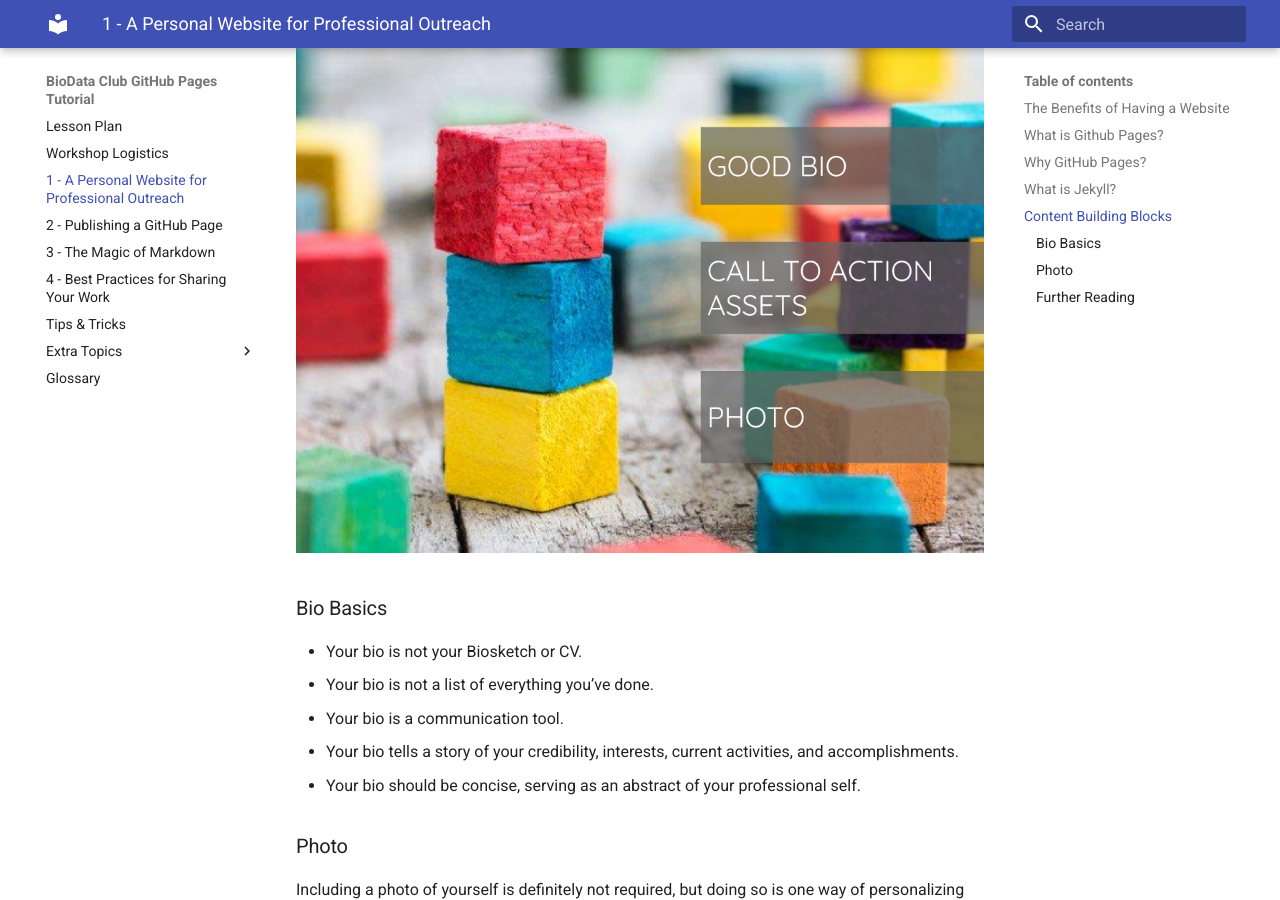
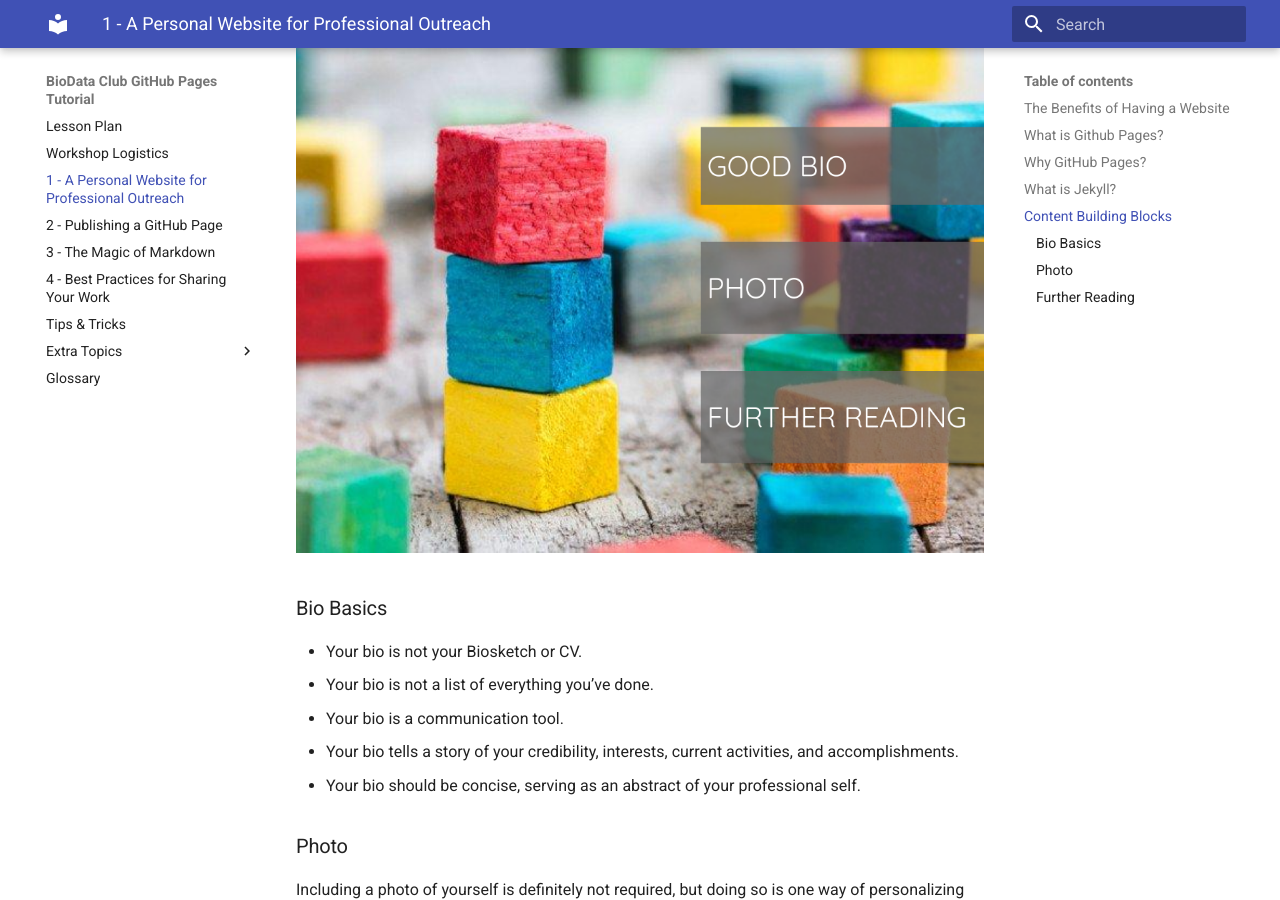
Before and after one commit to BioData-Club/ghpages-rtd, an MkDocs documentation site: the page built from docs/lessons/1.md, in a window 1280 px wide and 900 px high, scrolled down 2024 px. Built offline with MkDocs 1.6.1 and Material for MkDocs 9.7.7, drawn with Linux system fonts in a browser that asks for light colours; old or Windows-style settings are respelled for this version of MkDocs.

Commit message:
Update 1.md

```diff
--- a/docs/lessons/1.md
+++ b/docs/lessons/1.md
@@ -31,7 +31,7 @@ Jekyll is what's known as a static site generator and it is what Github pages us
 The other nice thing about Jekyll is that it will integrate things like Google Analytics, tags, and search into your website structure.
 
 ## Content Building Blocks
-![Building Blocks](../images/building_blocks.png)
+![Building Blocks](../images/content.png)
 ### Bio Basics
 - Your bio is not your Biosketch or CV.
 - Your bio is not a list of everything you’ve done.
```
